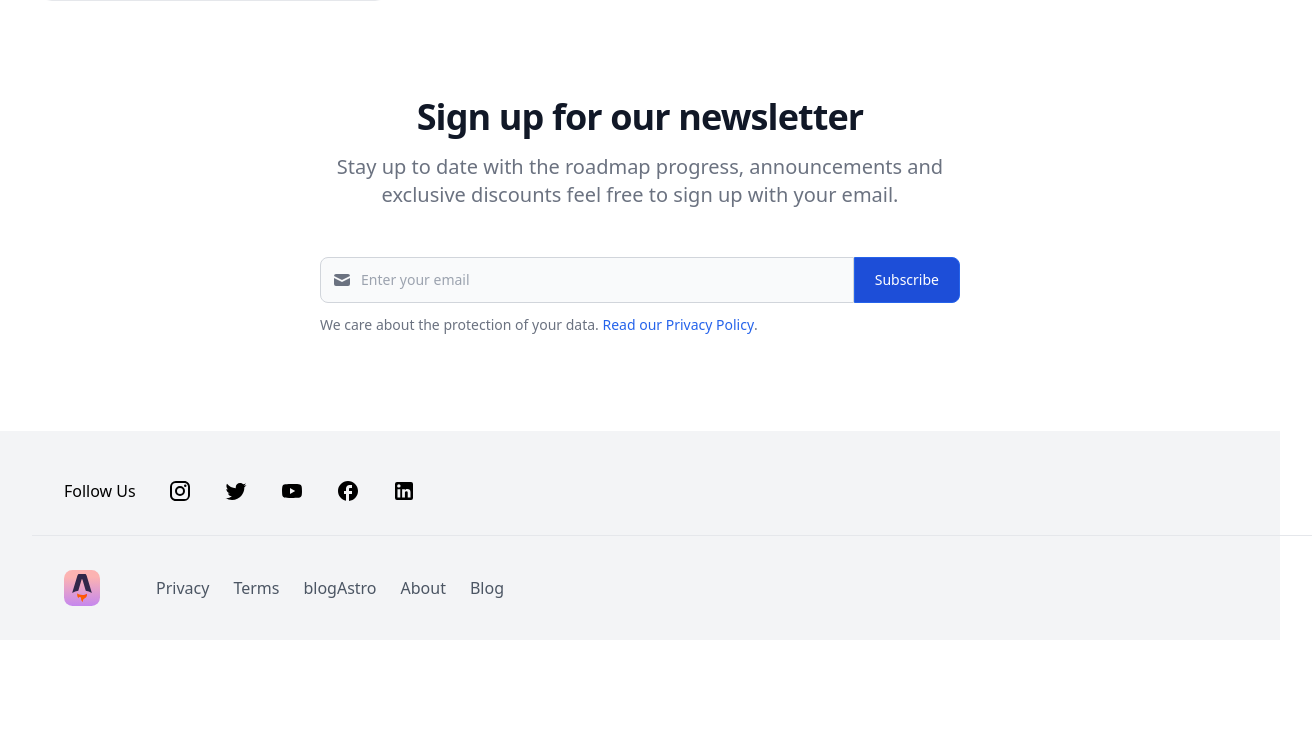
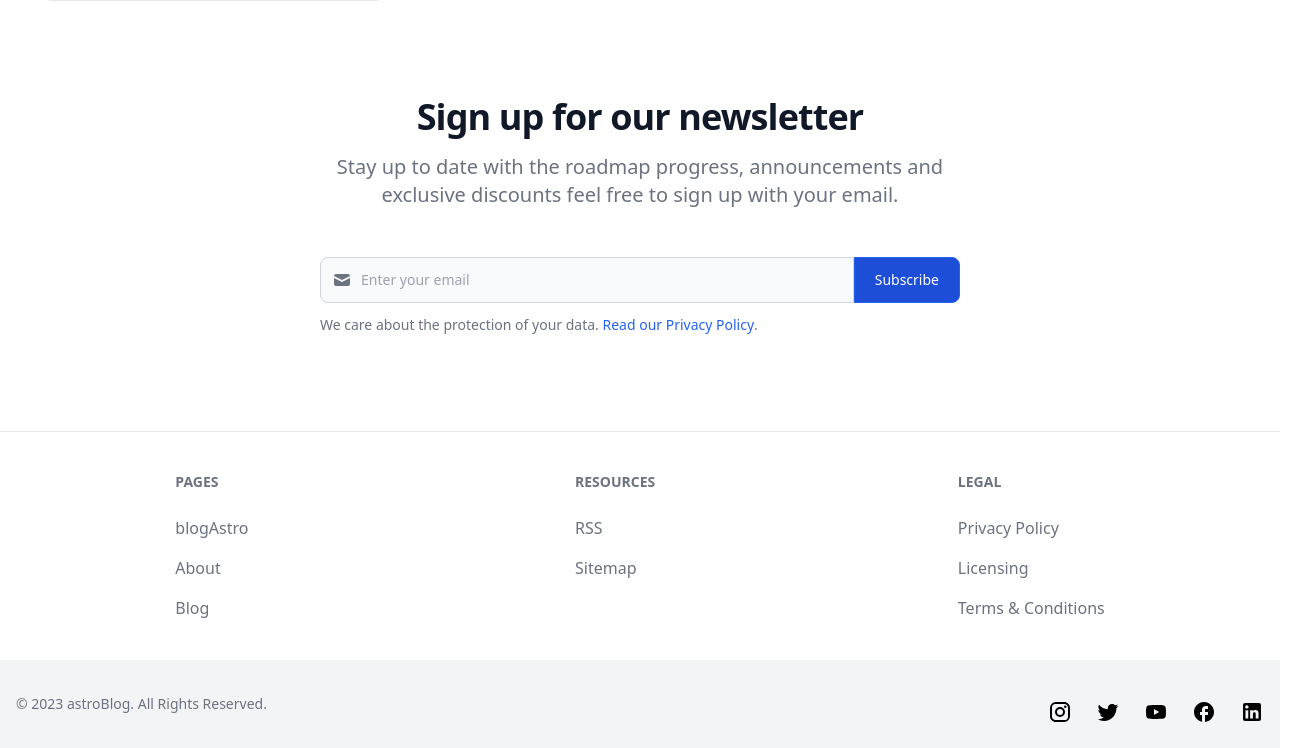
Before and after one commit to BullishAF/Astro-s-Insight, an Astro site: page / in a window 1280 px wide. Shown: the part 718-1466 px from the top of the page, 1312 px wide, since content can reach past the window. Before the commit the page ends 1358 px from the top, so only its background shows below. Built offline with nearby package versions, Linux system fonts and the light colour scheme; Astro itself is replaced by a stand-in of ours; some packages are replaced by stand-ins of ours.

Commit message:
Footer update

```diff
--- a/src/components/Footer.astro
+++ b/src/components/Footer.astro
@@ -3,12 +3,59 @@ import footerSocialData from '../data/footerSocialData';
 import footerData from '../data/footerData';
 ---
 
-<footer
-	class="bottom-0 relative w-full flex flex-row sm:flex-col divide-y-2 divide-black bg-gray-100"
->
-	<div class="container mx-8 flex flex-row sm:flex-col">
-		<div class="social-links flex flex-col sm:flex-row items-center border-b p-8">
-			<h3 class="mt-4">Follow Us</h3>
+<footer class="bg-white dark:bg-gray-900 mt-8 border-t">
+	<!-- <div class="grid grid-cols-2 gap-8 px-6 py-8 md:grid-cols-4 flex"> -->
+	<div class="flex flex-col">
+		<div class="container mx-auto flex flex-row justify-around mt-4 p-6">
+			<div>
+				<h2 class="mb-6 text-sm font-semibold text-gray-500 uppercase dark:text-gray-400">Pages</h2>
+				<ul class="text-gray-500 dark:text-gray-400">
+					{
+						footerData.map((link) => (
+							<li class="mb-4">
+								<a class="mr-6 my-2 text-gray-500 hover:underline" href={link.path}>
+									{link.name}
+								</a>
+							</li>
+						))
+					}
+				</ul>
+			</div>
+			<div>
+				<h2 class="mb-6 text-sm font-semibold text-gray-500 uppercase dark:text-gray-400">
+					Resources
+				</h2>
+				<ul class="text-gray-500 dark:text-gray-400">
+					<li class="mb-4">
+						<a href="/rss.xml" class="hover:underline">RSS</a>
+					</li>
+					<li class="mb-4">
+						<a href="#" class="hover:underline">Sitemap</a>
+					</li>
+				</ul>
+			</div>
+			<div>
+				<h2 class="mb-6 text-sm font-semibold text-gray-500 uppercase dark:text-gray-400">Legal</h2>
+				<ul class="text-gray-500 dark:text-gray-400">
+					<li class="mb-4">
+						<a href="#" class="hover:underline">Privacy Policy</a>
+					</li>
+					<li class="mb-4">
+						<a href="#" class="hover:underline">Licensing</a>
+					</li>
+					<li class="mb-4">
+						<a href="#" class="hover:underline">Terms &amp; Conditions</a>
+					</li>
+				</ul>
+			</div>
+		</div>
+
+		<div class="px-4 py-6 bg-gray-100 dark:bg-gray-700">
+			<div class="container md:flex md:items-center md:justify-between mx-auto">
+				<span class="text-sm text-gray-500 dark:text-gray-300 sm:text-center"
+					>© 2023 <a href="">astroBlog</a>. All Rights Reserved.
+				</span>
+				<div class="flex mt-4 space-x-6 sm:justify-center md:mt-0">
 					{
 						footerSocialData.map((link) => (
 							<a href={link.path} class="mt-4 sm:ml-8">
@@ -19,60 +66,6 @@ import footerData from '../data/footerData';
 						))
 					}
 				</div>
-		<div class="bottom flex flex-col sm:flex-row items-center p-8">
-			<div class="logo mr-14">
-				<svg xmlns="http://www.w3.org/2000/svg" width="36" height="36" viewBox="0 0 256 256"
-					><g fill="none"
-						><rect width="256" height="256" fill="url(#skillIconsAstro0)" rx="60"></rect><path
-							fill="#31274A"
-							fill-rule="evenodd"
-							d="M157.719 33.011c1.634 2.028 2.466 4.765 4.132 10.237l36.396 119.561a151.488 151.488 0 0 0-43.513-14.732l-23.697-80.08a3.086 3.086 0 0 0-4.809-1.593c-.533.4-.922.962-1.109 1.602l-23.411 80.031A151.447 151.447 0 0 0 58 162.791l36.573-119.57c1.673-5.464 2.507-8.195 4.141-10.219a13.443 13.443 0 0 1 5.449-4.032c2.414-.97 5.27-.97 10.984-.97h26.123c5.721 0 8.581 0 10.997.972a13.447 13.447 0 0 1 5.452 4.04Z"
-							clip-rule="evenodd"></path><path
-							fill="#FF5D01"
-							fill-rule="evenodd"
-							d="M162.074 168.499c-6 5.131-17.976 8.629-31.77 8.629c-16.931 0-31.122-5.271-34.887-12.359c-1.346 4.063-1.648 8.712-1.648 11.683c0 0-.887 14.585 9.257 24.729a9.538 9.538 0 0 1 9.538-9.538c9.028 0 9.018 7.877 9.009 14.268v.57c0 9.7 5.928 18.015 14.359 21.519a19.55 19.55 0 0 1-1.966-8.572c0-9.251 5.432-12.696 11.744-16.698c5.022-3.185 10.602-6.724 14.448-13.824a26.062 26.062 0 0 0 3.145-12.454c0-2.773-.431-5.445-1.229-7.953Z"
-							clip-rule="evenodd"></path><path
-							fill="url(#skillIconsAstro1)"
-							fill-rule="evenodd"
-							d="M162.074 168.499c-6 5.131-17.976 8.629-31.77 8.629c-16.931 0-31.122-5.271-34.887-12.359c-1.346 4.063-1.648 8.712-1.648 11.683c0 0-.887 14.585 9.257 24.729a9.538 9.538 0 0 1 9.538-9.538c9.028 0 9.018 7.877 9.009 14.268v.57c0 9.7 5.928 18.015 14.359 21.519a19.55 19.55 0 0 1-1.966-8.572c0-9.251 5.432-12.696 11.744-16.698c5.022-3.185 10.602-6.724 14.448-13.824a26.062 26.062 0 0 0 3.145-12.454c0-2.773-.431-5.445-1.229-7.953Z"
-							clip-rule="evenodd"></path><defs
-							><linearGradient
-								id="skillIconsAstro0"
-								x1="128"
-								x2="128"
-								y1="0"
-								y2="256"
-								gradientUnits="userSpaceOnUse"
-								><stop offset=".193" stop-color="#FCB3B2"></stop><stop
-									offset="1"
-									stop-color="#C587EE"></stop></linearGradient
-							><linearGradient
-								id="skillIconsAstro1"
-								x1="189.089"
-								x2="153.565"
-								y1="126.765"
-								y2="201.132"
-								gradientUnits="userSpaceOnUse"
-								><stop stop-color="#FF1639"></stop><stop
-									offset="1"
-									stop-color="#FF1639"
-									stop-opacity="0"></stop></linearGradient
-							></defs
-						></g
-					></svg
-				>
-			</div>
-			<div class="links flex flex-col sm:flex-row">
-				{
-					footerData.map((link) => (
-						<a
-							class="mr-6 my-2 text-gray-600 hover:text-black hover:font-normal active:text-black active:normal focus:text-black focus:normal"
-							href={link.path}
-						>
-							{link.name}
-						</a>
-					))
-				}
 			</div>
 		</div>
 	</div>
--- a/src/data/footerData.js
+++ b/src/data/footerData.js
@@ -1,12 +1,4 @@
 const footerData = [
-	{
-		name: 'Privacy',
-		path: '#',
-	},
-	{
-		name: 'Terms',
-		path: '/#',
-	},
 	{
 		name: 'blogAstro',
 		path: '/',
```
Lines whose indentation alone changed are shown as unchanged.
